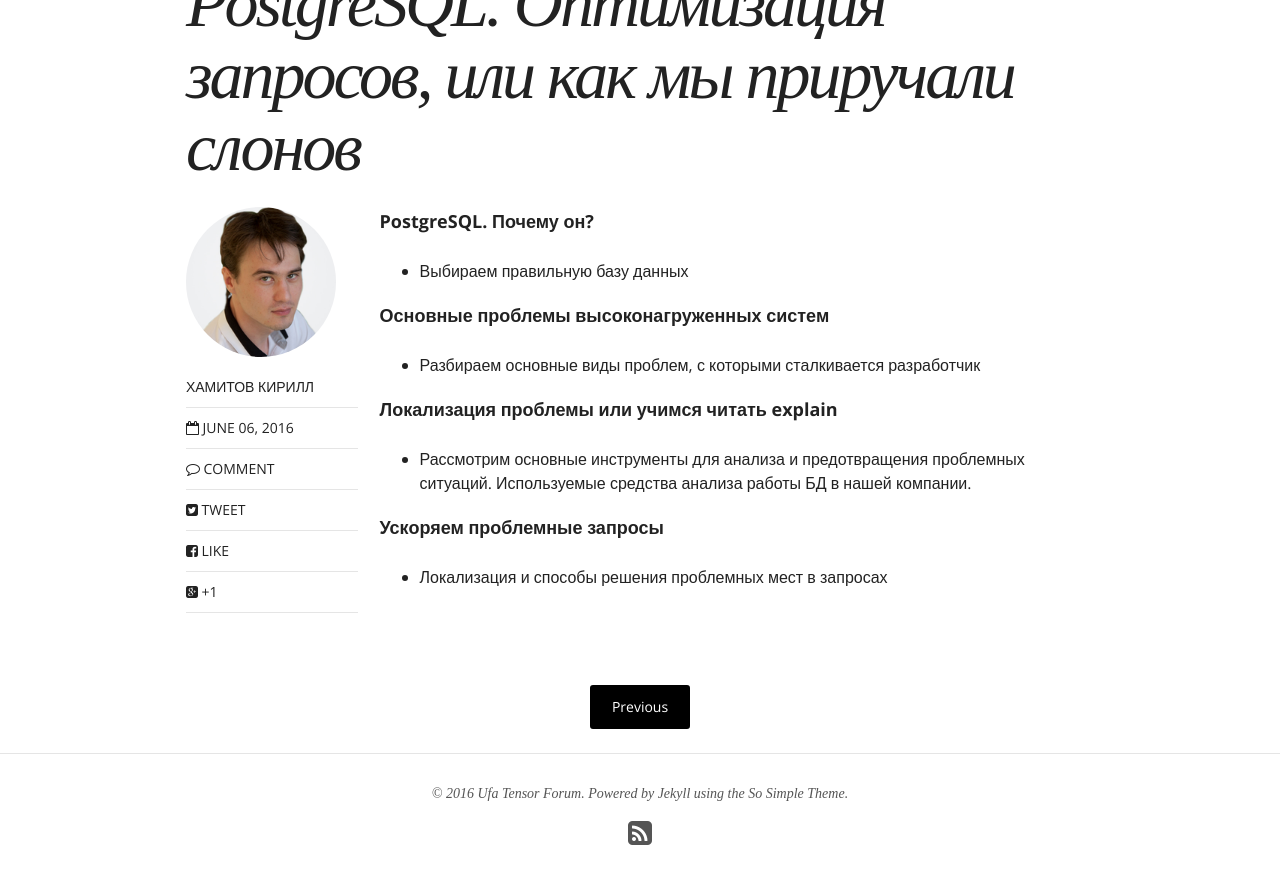
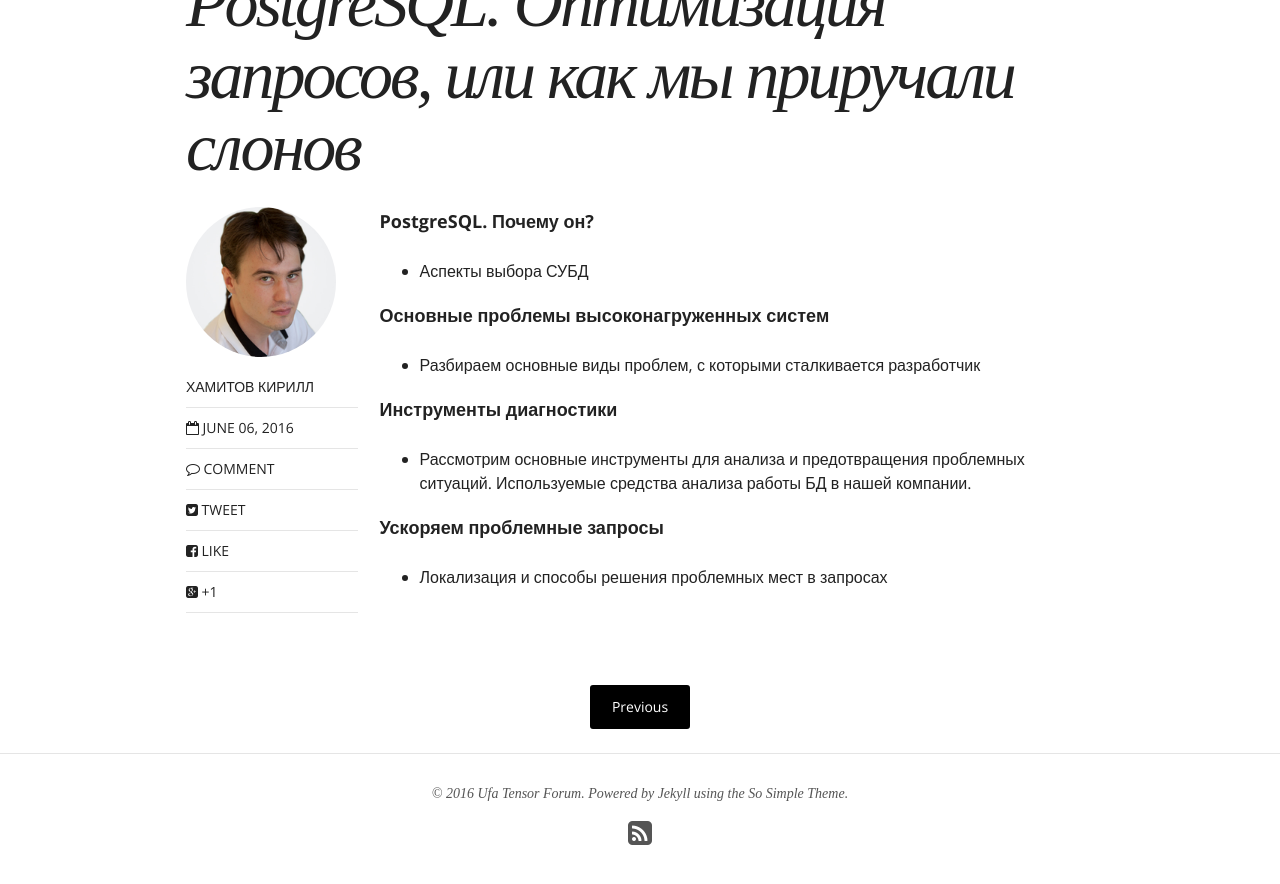
Before and after one commit to tensor-ufa/tensor-ufa.github.io, a Jekyll site: the page built from _posts/talks/2016-06-23-3-postgresql.md, in a window 1280 px wide and 900 px high, scrolled down 533 px. Shown: the top 884 px of the window. Built offline with Jekyll 4.4.1, drawn with Linux system fonts in a browser that asks for light colours; nearby versions of some CDN libraries; comment, search, counter and statistics services are not loaded.

Commit message:
текст доклада

```diff
--- a/_posts/talks/2016-06-23-3-postgresql.md
+++ b/_posts/talks/2016-06-23-3-postgresql.md
@@ -20,13 +20,13 @@
 
 **PostgreSQL. Почему он?**
 
-* Выбираем правильную базу данных
+* Аспекты выбора СУБД
 
 **Основные проблемы высоконагруженных систем**
 
 * Разбираем основные виды проблем, с которыми сталкивается разработчик
 
-**Локализация проблемы или учимся читать explain**
+**Инструменты диагностики**
 
 * Рассмотрим основные инструменты для анализа и предотвращения проблемных ситуаций. Используемые средства анализа работы БД в нашей компании.
 
```
